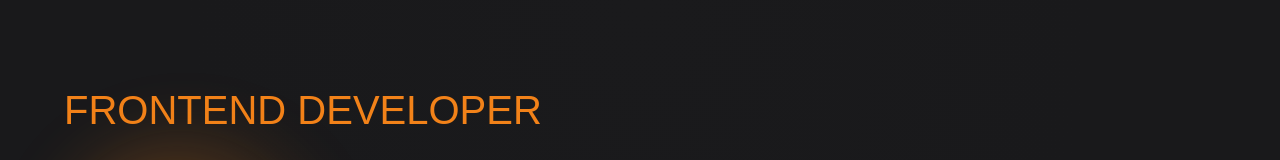
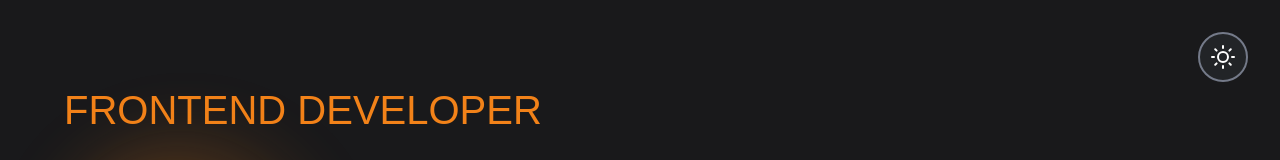
Before and after one commit to Kind606/portfolio-kevin, a Next.js app: page / in a window 1280 px wide. Shown: the top 160 px of the page. Built offline with nearby package versions, Linux system fonts and the light colour scheme.

Commit message:
Added lightmode and a theme button

```diff
--- a/src/app/globals.css
+++ b/src/app/globals.css
@@ -29,4 +29,9 @@ body {
   font-family: Arial, Helvetica, sans-serif;
   min-height: 100vh;
   width: 100%;
+  background-color: var(--bg-main);
+  color: var(--text-main);
+  transition:
+    background-color 0.3s ease,
+    color 0.3s ease;
 }
--- a/src/app/layout.tsx
+++ b/src/app/layout.tsx
@@ -1,5 +1,6 @@
 import type { Metadata } from "next";
 import { Geist, Geist_Mono } from "next/font/google";
+import ThemeToggle from "../components/themeToggle/themeToggle";
 import "./globals.css";
 
 const geistSans = Geist({
@@ -25,9 +26,26 @@ export default function RootLayout({
   return (
     <html
       lang="en"
+      suppressHydrationWarning
       className={`${geistSans.variable} ${geistMono.variable} h-full antialiased`}
     >
-      <body className="min-h-full flex flex-col">{children}</body>
+      <head>
+        <script
+          dangerouslySetInnerHTML={{
+            __html: `
+              (function() {
+                const theme = localStorage.getItem('theme') ||
+                  (window.matchMedia('(prefers-color-scheme: light)').matches ? 'light' : 'dark');
+                document.documentElement.setAttribute('data-theme', theme);
+              })();
+            `,
+          }}
+        />
+      </head>
+      <body className="min-h-full flex flex-col">
+        <ThemeToggle />
+        {children}
+      </body>
     </html>
   );
 }
--- a/src/components/landingSection/LandingSection.module.css
+++ b/src/components/landingSection/LandingSection.module.css
@@ -4,7 +4,6 @@
   justify-content: space-between;
   min-height: 100vh;
   min-height: 100dvh;
-  background: radial-gradient(ellipse at top, #1a1a1c 0%, var(--bg-main) 50%);
   color: var(--text-main);
   padding: clamp(2rem, 5vw, 5rem);
   position: relative;
--- /dev/null
+++ b/src/components/themeToggle/themeToggle.module.css
@@ -0,0 +1,38 @@
+.toggle {
+  position: fixed;
+  top: 2rem;
+  right: 2rem;
+  z-index: 1000;
+  background: var(--bg-card);
+  border: 2px solid var(--border-card);
+  border-radius: 50%;
+  width: 50px;
+  height: 50px;
+  display: flex;
+  align-items: center;
+  justify-content: center;
+  cursor: pointer;
+  color: var(--text-main);
+  transition: all 0.3s ease;
+  padding: 0;
+}
+
+.toggle:hover {
+  background: var(--bg-card-hover);
+  border-color: var(--border-card-hover);
+  transform: rotate(180deg);
+}
+
+.toggle svg {
+  width: 24px;
+  height: 24px;
+}
+
+@media (max-width: 768px) {
+  .toggle {
+    top: 1rem;
+    right: 1rem;
+    width: 45px;
+    height: 45px;
+  }
+}
--- /dev/null
+++ b/src/components/themeToggle/themeToggle.tsx
@@ -0,0 +1,55 @@
+"use client";
+
+import styles from "./themeToggle.module.css";
+import useTheme from "./themeToggleHook";
+
+export default function ThemeToggle() {
+  const { theme, toggleTheme } = useTheme();
+
+  return (
+    <button
+      onClick={toggleTheme}
+      className={styles.toggle}
+      aria-label={`Switch to ${theme === "dark" ? "light" : "dark"} mode`}
+      title={`Switch to ${theme === "dark" ? "light" : "dark"} mode`}
+    >
+      {theme === "dark" ? (
+        <svg
+          xmlns="http://www.w3.org/2000/svg"
+          width="24"
+          height="24"
+          viewBox="0 0 24 24"
+          fill="none"
+          stroke="currentColor"
+          strokeWidth="2"
+          strokeLinecap="round"
+          strokeLinejoin="round"
+        >
+          <circle cx="12" cy="12" r="5" />
+          <line x1="12" y1="1" x2="12" y2="3" />
+          <line x1="12" y1="21" x2="12" y2="23" />
+          <line x1="4.22" y1="4.22" x2="5.64" y2="5.64" />
+          <line x1="18.36" y1="18.36" x2="19.78" y2="19.78" />
+          <line x1="1" y1="12" x2="3" y2="12" />
+          <line x1="21" y1="12" x2="23" y2="12" />
+          <line x1="4.22" y1="19.78" x2="5.64" y2="18.36" />
+          <line x1="18.36" y1="5.64" x2="19.78" y2="4.22" />
+        </svg>
+      ) : (
+        <svg
+          xmlns="http://www.w3.org/2000/svg"
+          width="24"
+          height="24"
+          viewBox="0 0 24 24"
+          fill="none"
+          stroke="currentColor"
+          strokeWidth="2"
+          strokeLinecap="round"
+          strokeLinejoin="round"
+        >
+          <path d="M21 12.79A9 9 0 1 1 11.21 3 7 7 0 0 0 21 12.79z" />
+        </svg>
+      )}
+    </button>
+  );
+}
--- /dev/null
+++ b/src/components/themeToggle/themeToggleHook.tsx
@@ -0,0 +1,28 @@
+import { useSyncExternalStore } from "react";
+
+function subscribe(callback: () => void) {
+  window.addEventListener("storage", callback);
+  return () => window.removeEventListener("storage", callback);
+}
+
+function getSnapshot(): "light" | "dark" {
+  const theme = document.documentElement.getAttribute("data-theme");
+  return (theme as "light" | "dark") || "dark";
+}
+
+function getServerSnapshot(): "light" | "dark" {
+  return "dark";
+}
+
+export default function useTheme() {
+  const theme = useSyncExternalStore(subscribe, getSnapshot, getServerSnapshot);
+
+  const toggleTheme = () => {
+    const newTheme = theme === "dark" ? "light" : "dark";
+    document.documentElement.setAttribute("data-theme", newTheme);
+    localStorage.setItem("theme", newTheme);
+    window.dispatchEvent(new Event("storage"));
+  };
+
+  return { theme, toggleTheme };
+}
--- a/src/utils/variable.css
+++ b/src/utils/variable.css
@@ -1,6 +1,6 @@
 @layer base {
   :root {
-    /*** Dark Theme ***/
+    /*** Dark Theme (Default) ***/
 
     --bg-main: #19191b;
     --text-main: #ffffff;
@@ -19,4 +19,18 @@
     --font-xl: 2.5rem;
     --font-xxl: 3rem;
   }
+
+  :root[data-theme="light"] {
+    /*** Light Theme ***/
+
+    --bg-main: #f5f5f5;
+    --text-main: #1a1a1a;
+    --text-secondary: #f28219;
+    --text-lighter: #666666;
+    --bg-card: #ffffff;
+    --bg-card-hover: #f0f0f0;
+    --text-reverse: #4a4a4a;
+    --border-card: #d1d5db;
+    --border-card-hover: #f28219;
+  }
 }
```
